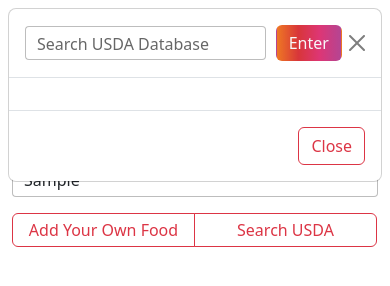
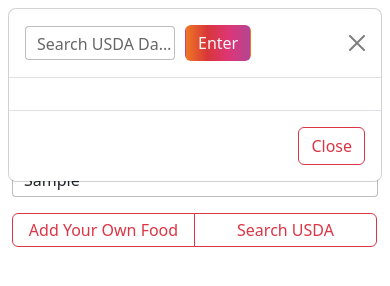
Before and after one commit to margarettanzosh/margarettanzosh.github.io, a website: page nutrition/index.html in a window 390 px wide. Both pictures are taken after typing "Sample" into the empty fields and a click on the button "Search USDA". Drawn offline with nearby package versions, Linux system fonts and the light colour scheme; no server answers.

Commit message:
Add files via upload

```diff
--- a/nutrition/styles.css
+++ b/nutrition/styles.css
@@ -3,7 +3,7 @@
 }
 
 #usdaFoodChoice {
-    min-width: 250px;
+    width: 400px;
 }
 
 #dailyNutrition, #date {
@@ -23,7 +23,7 @@
         width: 100%;
     }
     #usdaFoodChoice {
-        min-width: 150px;
+        width: 150px;
     }
   }
 
```
